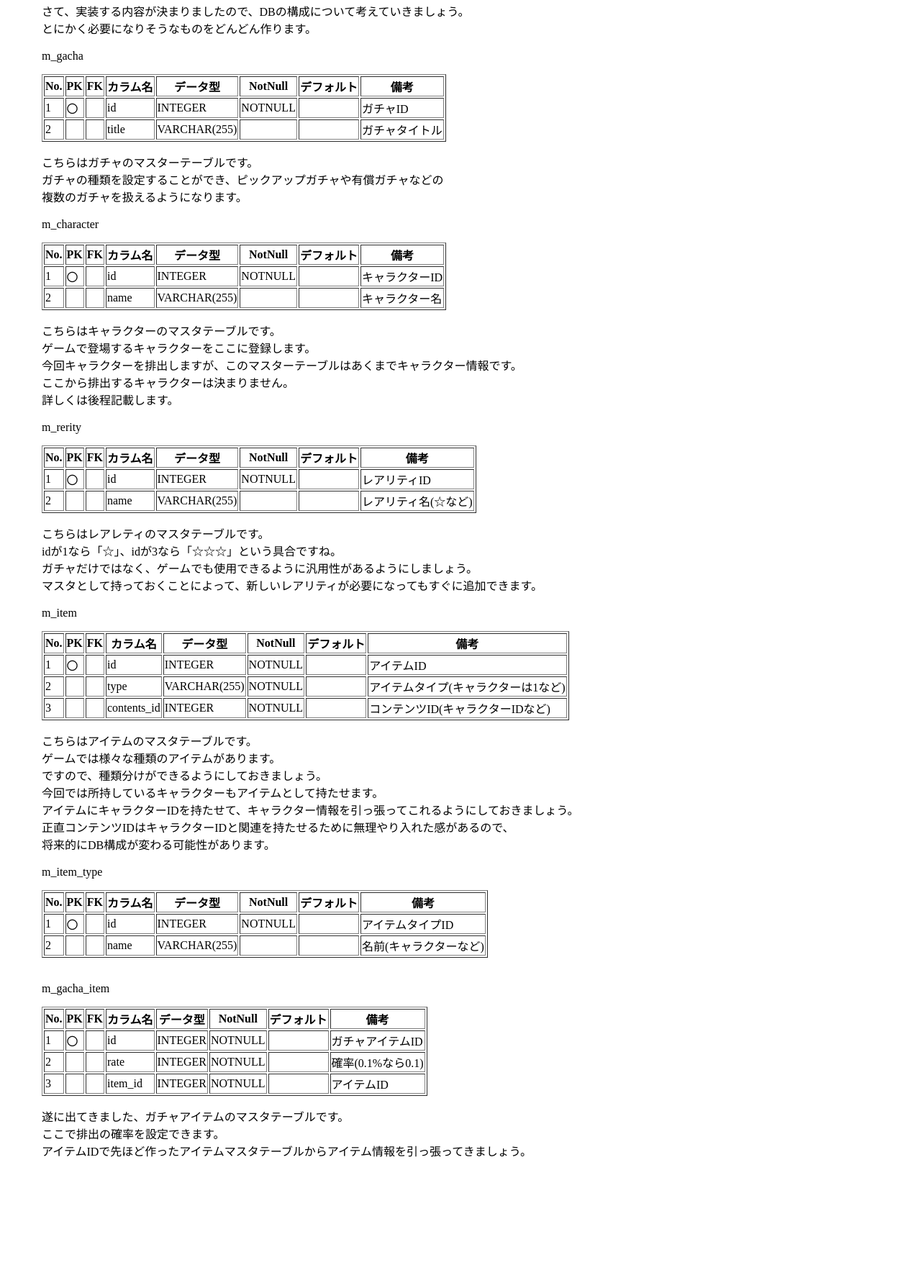
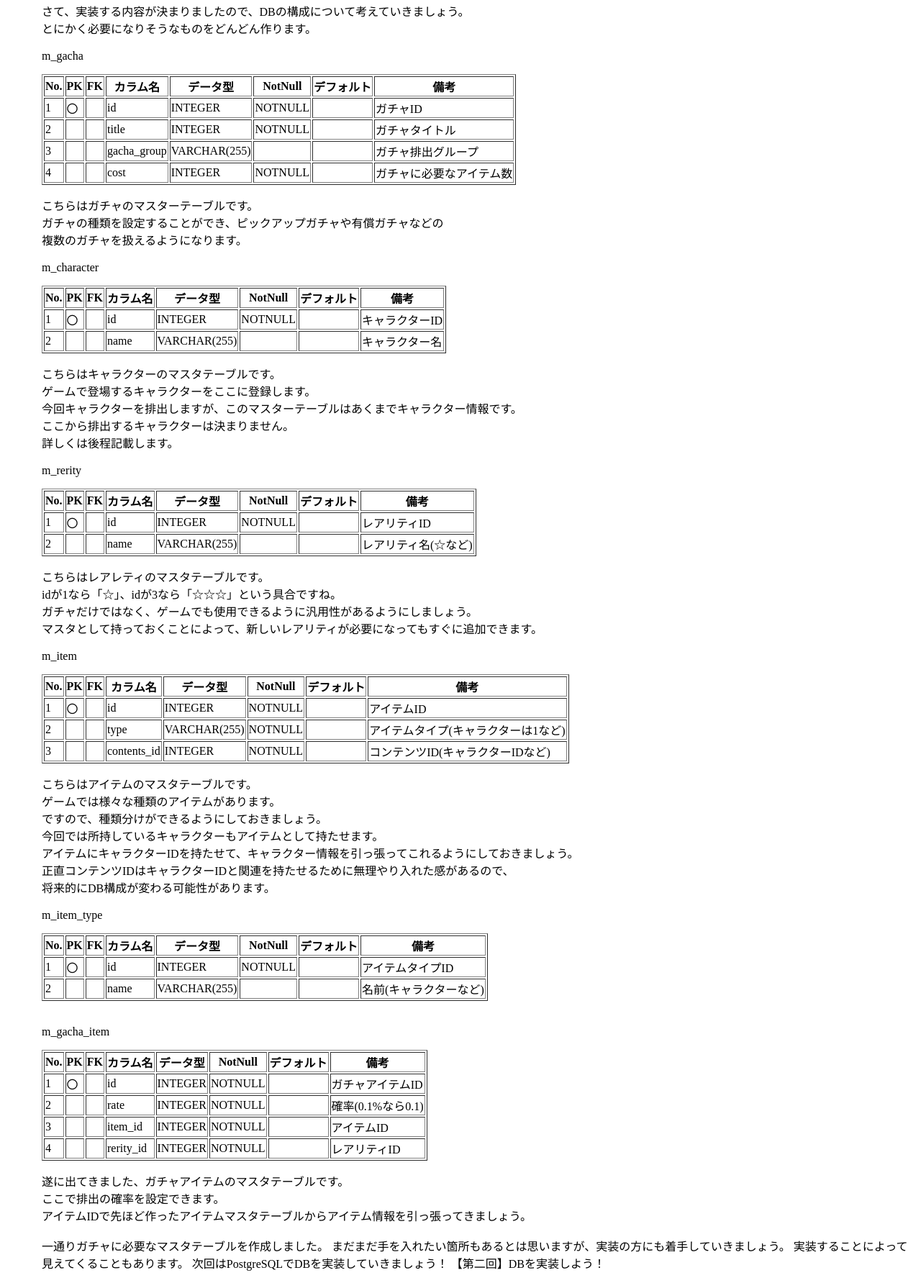
Before and after one commit to TD0419/HomePage, a plain HTML site: page page/PgCSharpGacha/1_DBDesign/1_DBDesign.html in a window 1280 px wide. Shown: the part 566-2349 px from the top of the page at 72% size. Before the commit the page ends 2211 px from the top, so only its background shows below. Drawn offline with Linux system fonts and the light colour scheme.

Commit message:
ガチャのDBを修正 第二回に続く文言を追加

```diff
--- a/page/PgCSharpGacha/1_DBDesign/1_DBDesign.html
+++ b/page/PgCSharpGacha/1_DBDesign/1_DBDesign.html
@@ -60,10 +60,30 @@ m_gacha
         <td></td>
         <td></td>
         <td>title</td>
+        <td>INTEGER</td>
+        <td>NOTNULL</td>
+        <td></td>
+        <td>ガチャタイトル</td>
+    </tr>
+    <tr>
+        <td>3</td>
+        <td></td>
+        <td></td>
+        <td>gacha_group</td>
         <td>VARCHAR(255)</td>
         <td></td>
         <td></td>
-        <td>ガチャタイトル</td>
+        <td>ガチャ排出グループ</td>
+    </tr>
+    <tr>
+        <td>4</td>
+        <td></td>
+        <td></td>
+        <td>cost</td>
+        <td>INTEGER</td>
+        <td>NOTNULL</td>
+        <td></td>
+        <td>ガチャに必要なアイテム数</td>
     </tr>
   </table>
 
@@ -291,12 +311,30 @@ m_character<br>
           <td></td>
           <td>アイテムID</td>
       </tr>
+      <tr>
+        <td>4</td>
+        <td></td>
+        <td></td>
+        <td>rerity_id</td>
+        <td>INTEGER</td>
+        <td>NOTNULL</td>
+        <td></td>
+        <td>レアリティID</td>
+    </tr>
     </table>
     <p>
     遂に出てきました、ガチャアイテムのマスタテーブルです。<br>
     ここで排出の確率を設定できます。<br>
     アイテムIDで先ほど作ったアイテムマスタテーブルからアイテム情報を引っ張ってきましょう。<br>
     <br>
+
+    一通りガチャに必要なマスタテーブルを作成しました。
+    まだまだ手を入れたい箇所もあるとは思いますが、実装の方にも着手していきましょう。
+    実装することによって見えてくることもあります。
+
+    次回はPostgreSQLでDBを実装していきましょう！
+
+    【第二回】DBを実装しよう！
     </p>
 
 </body>
```
